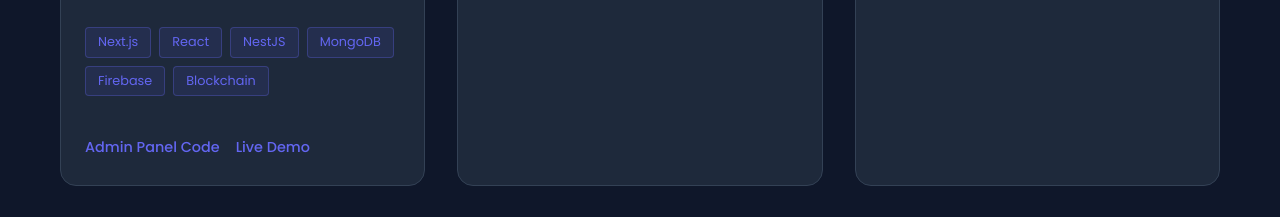
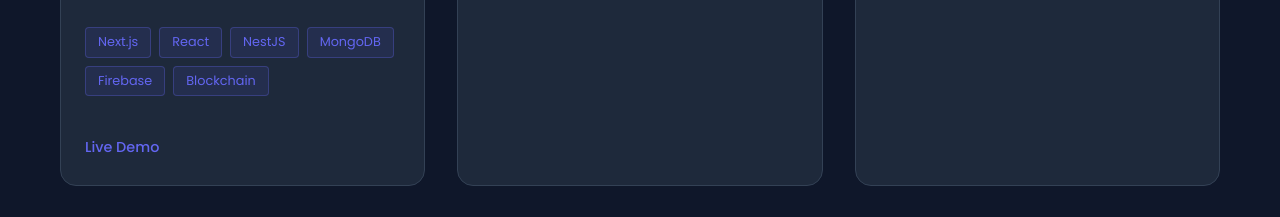
Before and after one commit to brahimakil/mycv, a plain HTML site: page index.html in a window 1280 px wide. Shown: the part 3700-3917 px from the top of the page. Drawn offline with Linux system fonts and the light colour scheme.

Commit message:
added cv for first time

```diff
--- a/index.html
+++ b/index.html
@@ -174,8 +174,7 @@
                         <span class="tech-tag">Blockchain</span>
                     </div>
                     <div class="project-links">
-                        <a href="https://github.com/brahimakil/respike_admin" target="_blank" class="link">Admin Panel Code</a>
-                        <a href="https://respike-admin.vercel.app" target="_blank" class="link">Live Demo</a>
+                        <a href="https://respike-user.vercel.app" target="_blank" class="link">Live Demo</a>
                     </div>
                 </div>
 
```
